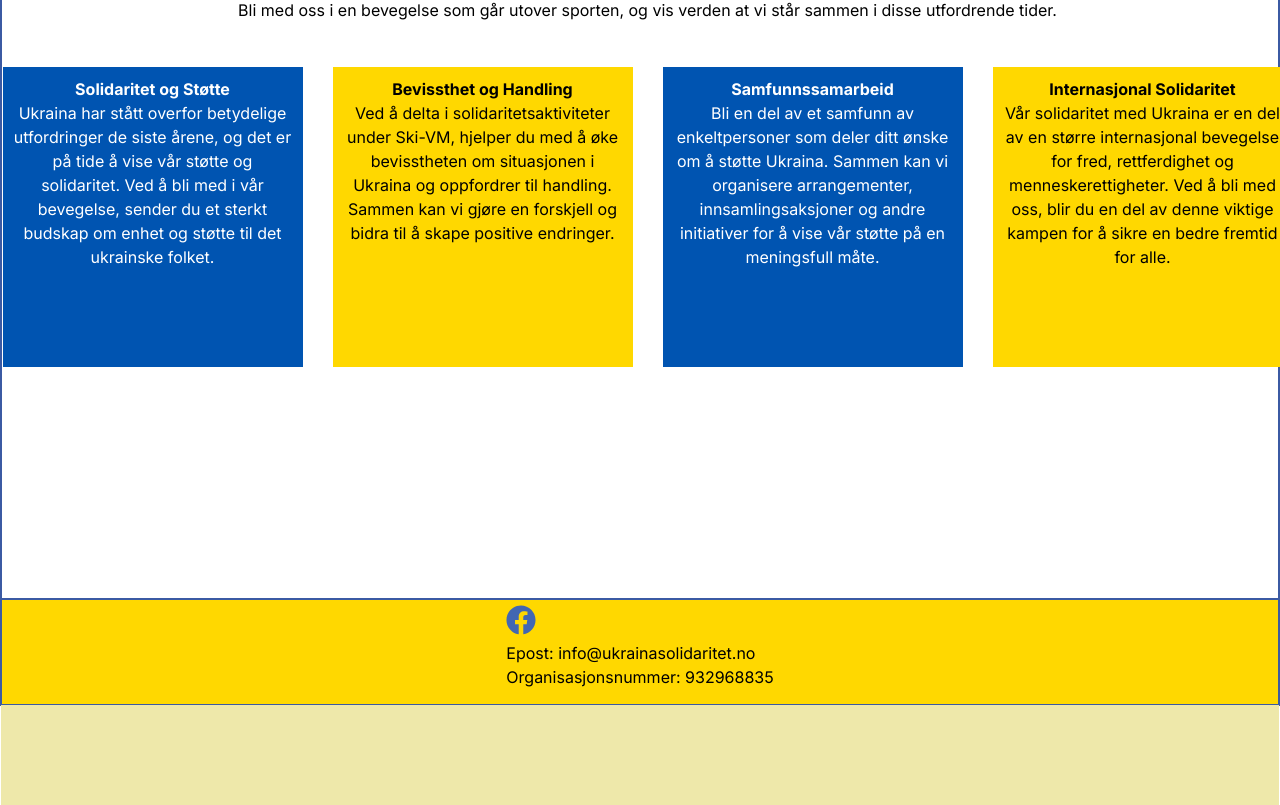
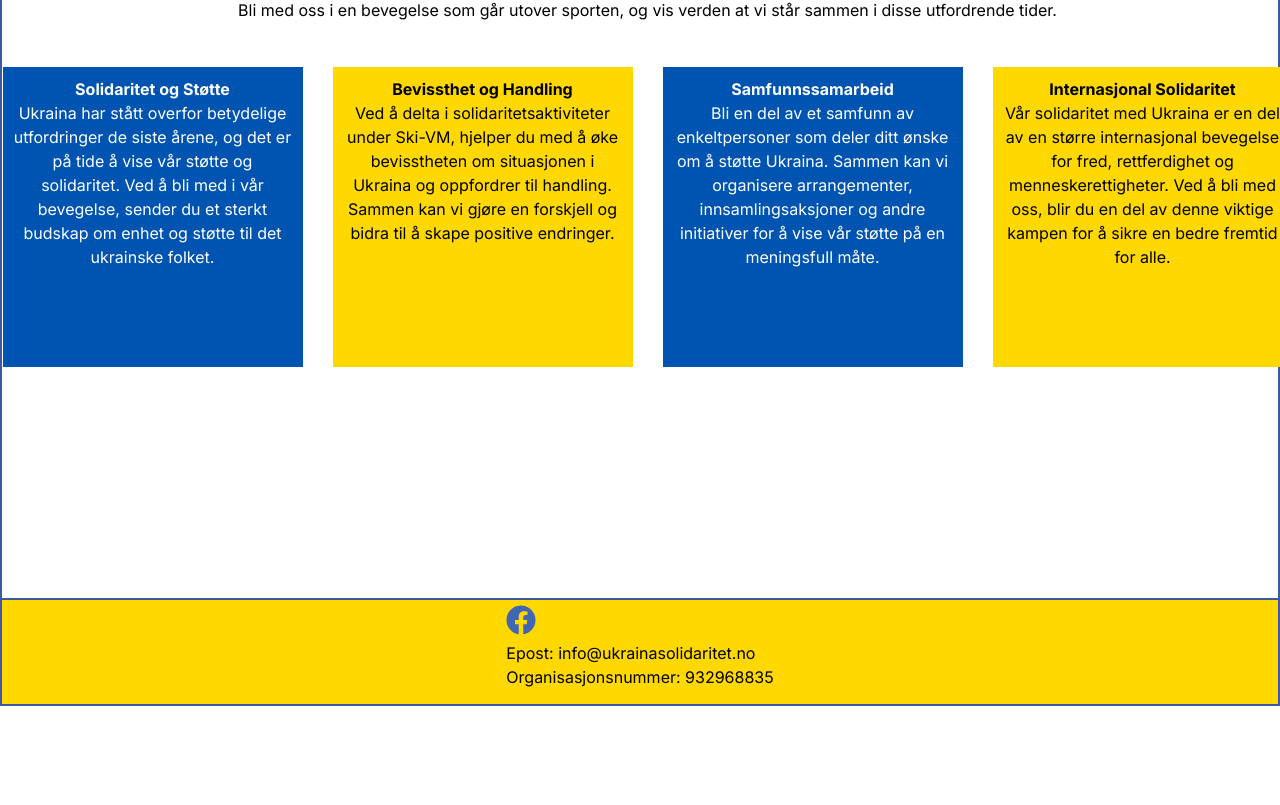
Before and after one commit to pedernyl/vmu, a Next.js app: page / in a window 1280 px wide. Shown: the part 1005-1810 px from the top of the page. After the commit the page ends 1711 px from the top, so only its background shows below. Built offline with nearby package versions, Linux system fonts and the light colour scheme.

Commit message:
remove supportFooter

```diff
--- a/src/Components/support/page.tsx
+++ b/src/Components/support/page.tsx
@@ -16,9 +16,7 @@ const Support = () => {
         <div id="join" className="w-full h-screen content">
           <Join />
         </div>
-        <div className="supportFooter">
 
-        </div>
       </div>
   )
 };
```
